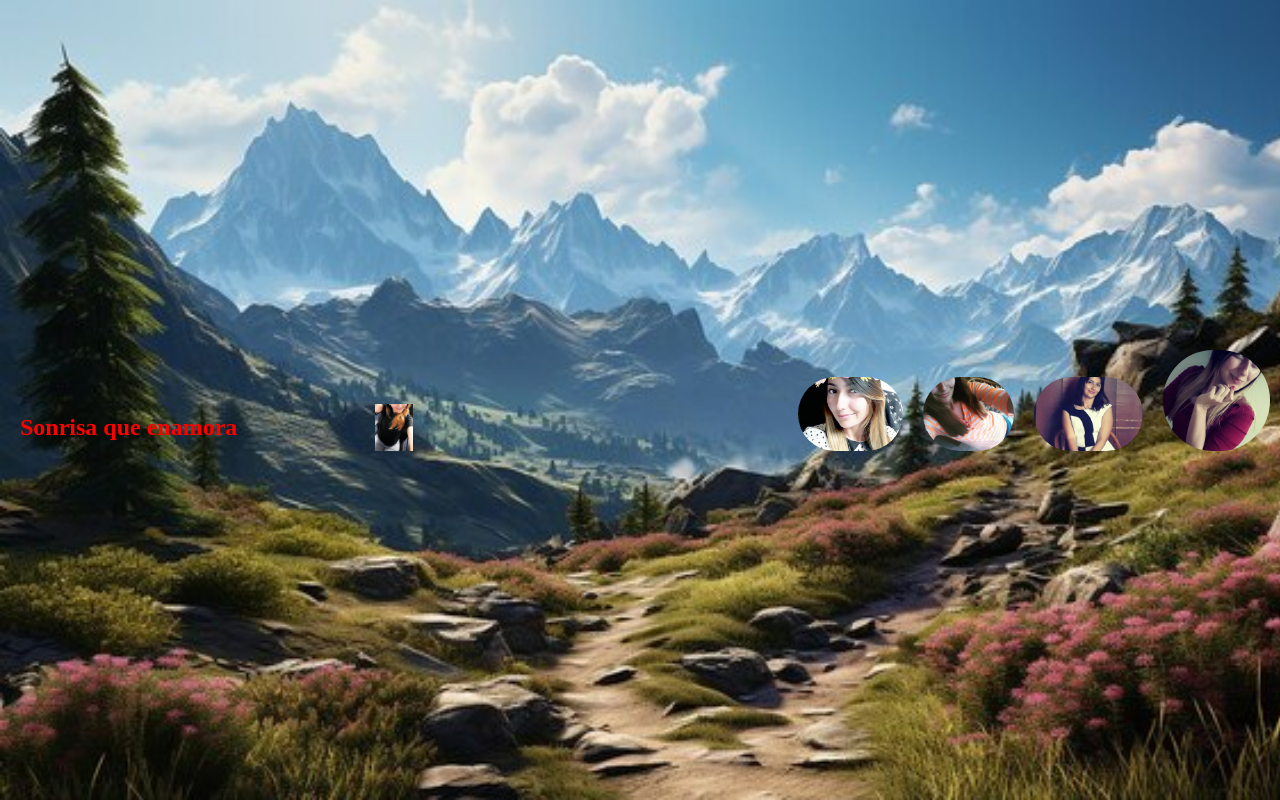
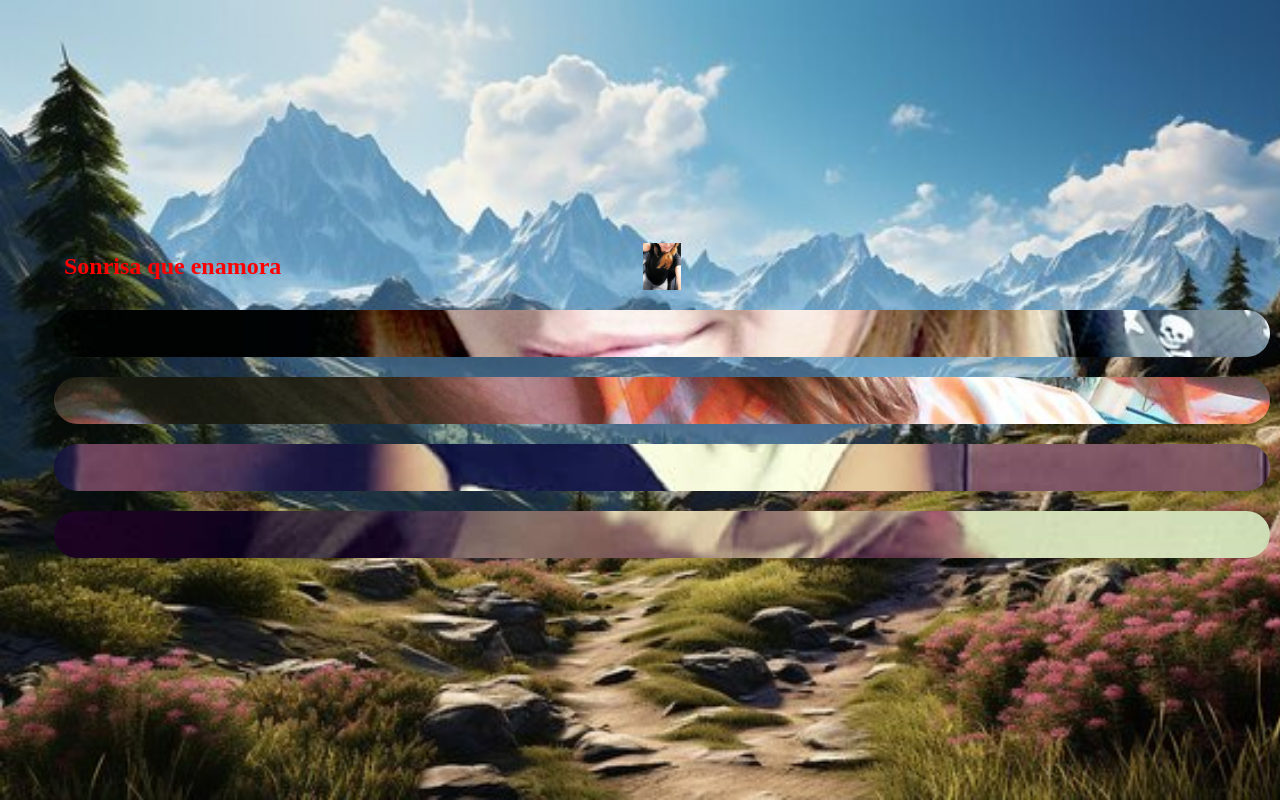
Before and after one commit to vladilist/Wen, a plain HTML site: page index.html in a window 1280 px wide. Drawn offline with Linux system fonts and the light colour scheme.

Commit message:
Update style.css
Signed-off-by: vladilist <156352333+vladilist@users.noreply.github.com>

```diff
--- a/style.css
+++ b/style.css
@@ -1,18 +1,17 @@
-
-body{
+body {
     background-image: url("paisaje.jpg");
     background-size: cover;
     background-repeat: no-repeat;
-    background-attachment: fixed; /* opcional: fija la imagen de fondo al desplazarse */
+    background-attachment: fixed;
     display: flex;
     align-items: center;
     justify-content: center;
     height: 100vh;
-    overflow: hidden;
+    /* overflow: hidden; */ /* Elimina esta línea para permitir el desplazamiento */
     margin: 0;
 }
 
-.contenedor{
+.contenedor {
     display: flex;
     flex-direction: column;
     justify-content: center;
@@ -20,7 +19,6 @@ body{
     flex-wrap: wrap;
     width: 100%;
 }
-
 
 .imagen {
     background-size: cover;
@@ -57,41 +55,13 @@ body{
     align-items: flex-start;
     transition: opacity 0.3s ease-in 0.4s;
 }
-  @media (max-width: 500px) {
+
+@media (max-width: 480px) {
     .contenedor {
         height: 100%;
         width: 100%;
     }
-
     .imagen:nth-of-type(5) {
         /* Estilos para la quinta imagen */
     }
 }
-
-  @media (min-width: 560px) {
-    .contenedor {
-      display: flex;
-      flex-direction: row;
-      flex-wrap: wrap;
-    }
-
-    .imagen {
-      background-size: cover;
-      background-position: center;
-      background-repeat: no-repeat;
-      height: 100%;
-      width: 40%;
-      border-radius: 50px;
-      color: #ff0000;
-      cursor: pointer;
-      flex: 0.2;
-      margin: 10px;
-      position: relative;
-      -webkit-transition: all 700ms ease-in;
-    }
-
-    /* Estilos específicos para la cuarta imagen */
-    .imagen:nth-of-type(4) {
-      /* Estilos para la cuarta imagen */
-    }
-  }
```
Lines whose indentation alone changed are shown as unchanged.
